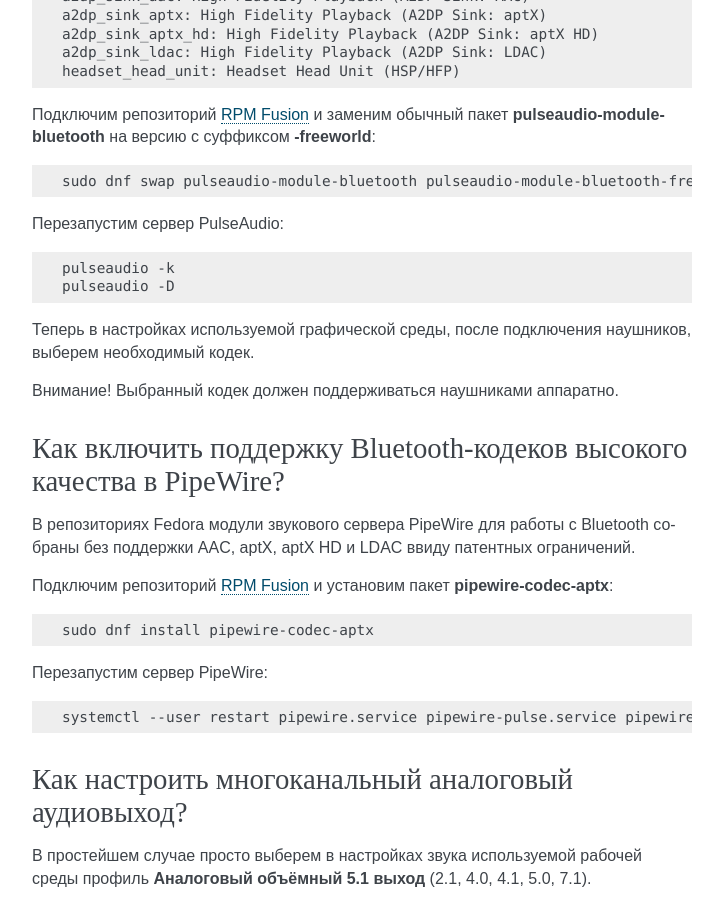
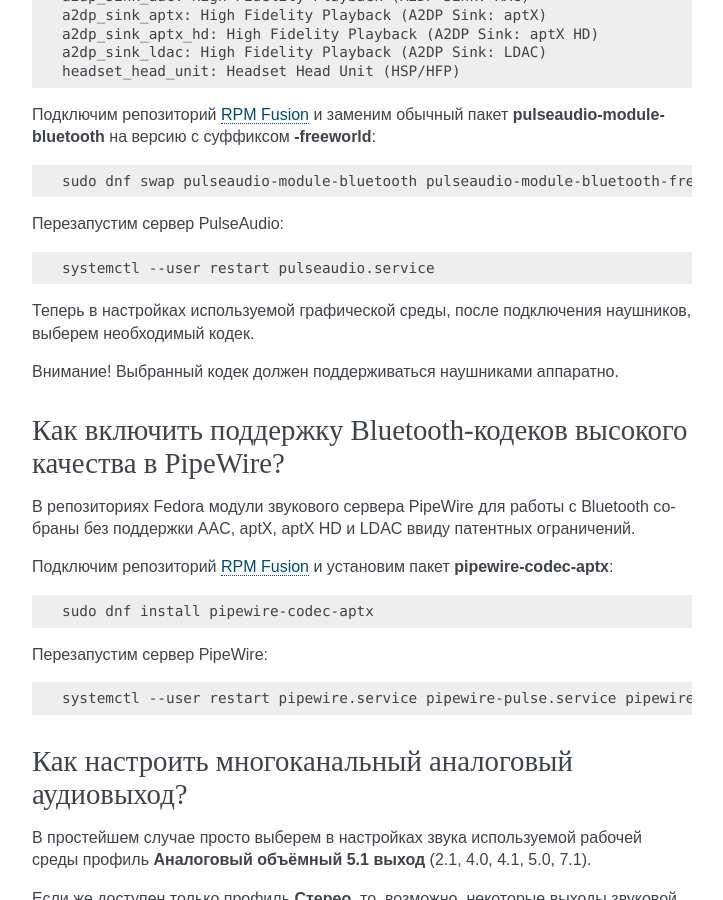
Before and after one commit to RussianFedora/FAQ, a Sphinx documentation site: the page built from source/hardware.rst, in a window 1280 px wide and 900 px high, scrolled down 26230 px. Shown: the whole window, without its empty margins (388-1111 px from the left). Built offline with Sphinx 7.4.7, drawn with Linux system fonts in a browser that asks for light colours; comment, search, counter and statistics services are not loaded.

Commit message:
Updated PulseAudio server restart command.

```diff
--- a/source/hardware.rst
+++ b/source/hardware.rst
@@ -1456,8 +1456,7 @@ ICC профиль можно получить либо на сайте прои
 
 .. code-block:: text
 
-    pulseaudio -k
-    pulseaudio -D
+    systemctl --user restart pulseaudio.service
 
 Теперь в настройках используемой графической среды, после подключения наушников, выберем необходимый кодек.
 
```
